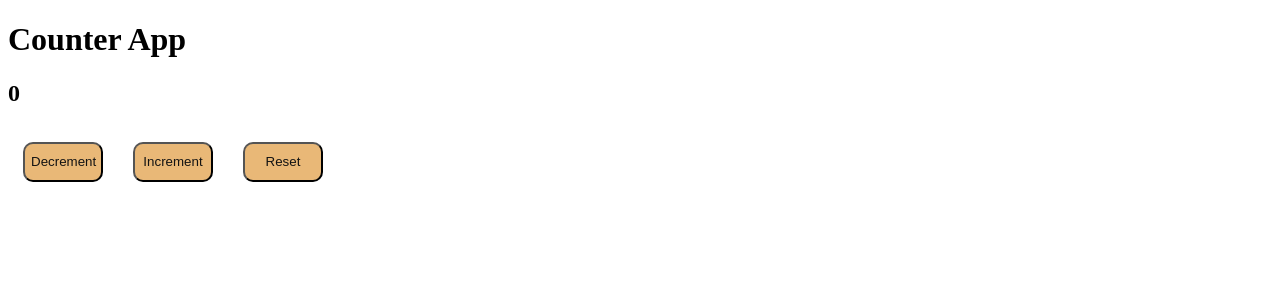
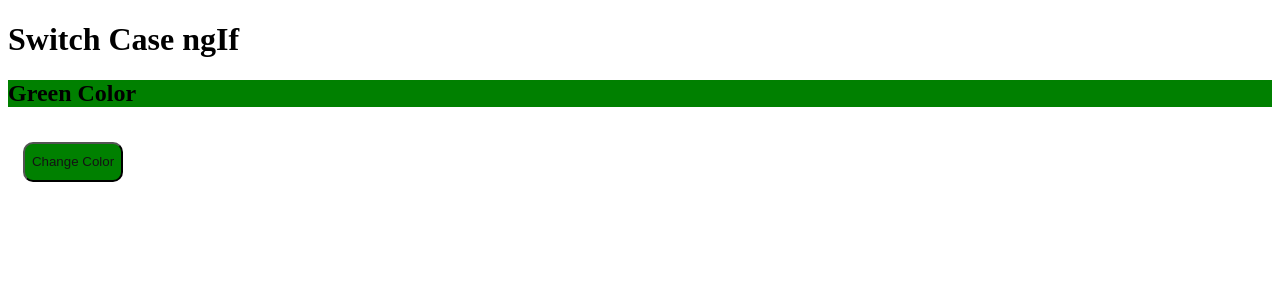
Before and after one commit to Sajiboahid007/AngularAp, an Angular app: page / in a window 1280 px wide. Shown: the top 300 px of the page. Built offline with nearby package versions, Linux system fonts and the light colour scheme.

Commit message:
switchCase

```diff
--- a/src/app/app.css
+++ b/src/app/app.css
@@ -1,5 +1,5 @@
 .btn {
-  width: 80px;
+  width: 100px;
   height: 40px;
   margin: 15px;
   border-radius: 10px;
--- a/src/app/app.html
+++ b/src/app/app.html
@@ -1,9 +1,11 @@
-<h1>Counter App</h1>
-<div>
-  <h2>{{ count }}</h2>
-  <div>
-    <button class="btn" (click)="handleCounter(-1)">Decrement</button>
-    <button class="btn" (click)="handleCounter(1)">Increment</button>
-    <button class="btn" (click)="handleCounter(0)">Reset</button>
-  </div>
+<h1>Switch Case ngIf</h1>
+
+<div [ngSwitch]="color" >
+  <h2 *ngSwitchCase="'red'" style="background-color: red;">Red Color</h2>
+  <h2 *ngSwitchCase="'green'" style="background-color: green;">Green Color</h2>
+  <h2 *ngSwitchCase="'blue'" style="background-color: rgb(16, 16, 204);">Blue Color</h2>
+  <h2 *ngSwitchCase="'yellow'" style="background-color: rgb(224, 193, 70);">Yellow Color</h2>
 </div>
+
+<button  (click)="changeColor()" [style.background]="nextColor"
+ class="btn">Change Color</button>
--- a/src/app/app.ts
+++ b/src/app/app.ts
@@ -2,39 +2,27 @@ import { Component, signal, SimpleChange } from '@angular/core';
 import { RouterOutlet } from '@angular/router';
 import { Login } from './login/login';
 import { Singup } from './singup/singup';
+import { NgSwitch, NgSwitchCase } from '@angular/common';
 
 @Component({
   selector: 'app-root',
-  // imports: [Login, Singup],
+  imports: [NgSwitch,NgSwitchCase],
   templateUrl: './app.html',
   styleUrl: './app.css',
 })
 export class App {
-  count = 0;
-  decrement() {
-    this.count--;
-    if (this.count < 0) {
-      this.count = 0;
-    }
-    alert('counter can be negative');
-  }
-  increment() {
-    this.count++;
-  }
-  reset() {
-    this.count = 0;
-    alert('are you sure!');
+
+    color = "green";
+
+    colors = ["red", "green", "blue", "yellow"];
+  index = 0;
+
+  get nextColor() {
+    return this.colors[(this.index + 1) % this.colors.length];
   }
 
-  public handleCounter(value: number) {
-    if (value === 0) {
-      this.count = 0;
-    } else {
-      this.count += value;
-      if (this.count < 0) {
-        this.count = 0;
-        alert('counter can be negative');
-      }
-    }
+  changeColor() {
+    this.index = (this.index + 1) % this.colors.length;
+    this.color = this.colors[this.index];
   }
 }
```
